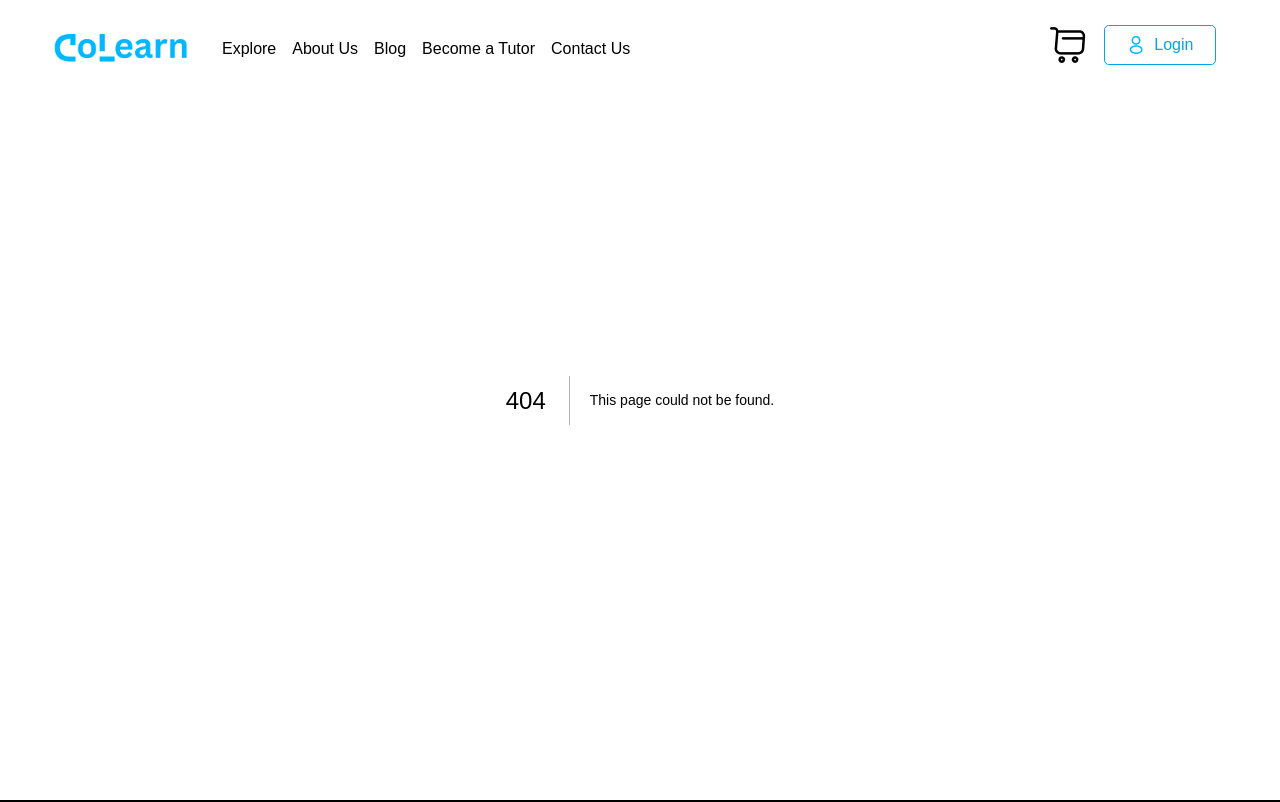
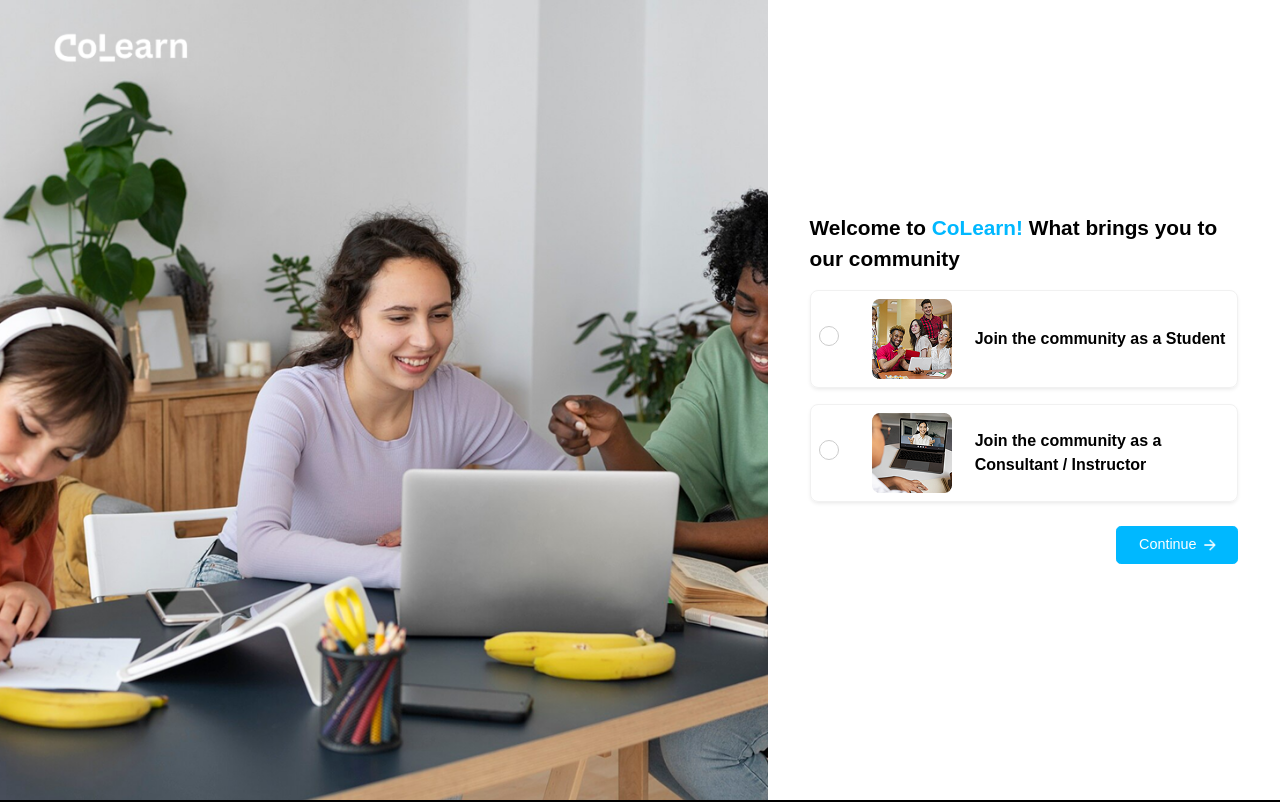
Before and after one commit to TemidayoVictor/colearn, a Next.js app: page /onboarding in a window 1280 px wide. Before the commit this address had no page. Shown: the top 802 px of the page. Built offline with nearby package versions, Linux system fonts and the light colour scheme.

Commit message:
onboarding

```diff
--- a/app/components/Nav.tsx
+++ b/app/components/Nav.tsx
@@ -10,7 +10,7 @@ const Nav = () => {
     const [menuOpen, setMenuOpen] = useState<boolean | null>(false);
     const pathname = usePathname();
     const useVariation1 = ["/", "/about", "/blog", "/become-tutor", "/contact-us", "/explore", "/search", "/view-courses", "/find-consultant"].includes(pathname);
-    const hidesNavOn = ["/authentication/"].some(prefix => pathname.startsWith(prefix));
+    const hidesNavOn = ["/authentication/", "/onboarding"].some(prefix => pathname.startsWith(prefix));
     return (
         <>
             <Link href='/' className={`header hiddenNav ${!hidesNavOn ? 'd-none' : ''}`}>
--- a/app/globals.css
+++ b/app/globals.css
@@ -120,6 +120,10 @@ input, textarea {
   color: var(--grey-text);
 }
 
+.color-fill {
+  color: var(--color-primary-fill);
+}
+
 .nav-olor-black {
   color: var(--black);
 }
@@ -986,6 +990,10 @@ input, textarea {
   background: linear-gradient(to right, #00B8FF, #2F68F5, #2F68F5, #5E17EB);
 }
 
+.auth-right.two {
+  background: var(--white);
+}
+
 .auth-con {
   background-color: var(--white);
   border-radius: .8rem;
@@ -1021,6 +1029,10 @@ input, textarea {
 .auth-con.two {
   scrollbar-width: thin;
   scrollbar-color: #888 #fff;
+}
+
+.auth-con.three {
+  width: 90%;
 }
 
 .auth-flex {
@@ -1424,6 +1436,63 @@ svg.rdp-chevron {
   width: 30%;
 }
 
+/* Onboarding */
+
+.onboarding-select {
+  border: 1px solid var(--grey-lighter);
+  display: flex;
+  align-items: center;
+  justify-content: space-between;
+  padding: .5em;
+  box-shadow: 0 2px 4px -1px rgba(0, 0, 0, 0.1);
+  border-radius: .5em;
+  margin-bottom: 1em;
+}
+
+.onboarding-select.active {
+  border: 1px solid var(--color-primary-fill);
+}
+
+.custom-checkbox {
+  appearance: none; /* Hide default */
+  width: 20px;
+  height: 20px;
+  border: 1px solid #ccc;
+  border-radius: 50%;
+  cursor: pointer;
+  position: relative;
+  transition: background 0.2s ease;
+}
+
+.custom-checkbox:checked {
+  background-color: var(--color-primary-fill);
+  border-color: var(--color-primary-fill);
+}
+
+/* .custom-checkbox:checked::after {
+  content: "";
+  position: absolute;
+  top: 5px;
+  left: 5px;
+  width: 10px;
+  height: 10px;
+  background-color: white;
+  border-radius: 50%;
+} */
+
+.custom-checkbox:checked::after {
+  content: '';
+  position: absolute;
+  left: 6px;
+  top: 3px;
+  width: 5px;
+  height: 10px;
+  border: solid white;
+  border-width: 0 2px 2px 0;
+  transform: rotate(45deg);
+}
+
+
 /* Footer */
 .footer-2 {
   display: flex;
@@ -1913,6 +1982,10 @@ svg.rdp-chevron {
     padding: 1.5em;
   }
 
+  .auth-con.three {
+    width: 100%;
+  }
+
   .auth-con.two {
     max-height: none;
     overflow-y: visible;
--- /dev/null
+++ b/app/onboarding/page.tsx
@@ -0,0 +1,101 @@
+'use client';
+import React, {useState} from "react";
+import Image from "next/image";
+import Link from "next/link";
+
+const Onboarding = () => {
+
+    const [selected, setSelected] = useState<string | null>(null);
+
+    const handleSelect = (id: string) => {
+        setSelected(prev => (prev === id ? null : id));
+    };
+
+    return (
+        <div>
+            <div className="auth">
+                <div className="auth-left">
+                    <div className="auth-left-img-cont relative">
+                        <Image
+                            aria-hidden
+                            src="/assets/images/Sign up slider.png"
+                            alt="Facebook Logo"
+                            fill
+                            className="hero-img two"
+                        />
+                    </div>
+                </div>
+
+                <div className="auth-right two">
+                    <div className="auth-con three">
+                        <h2 className="title-2">Welcome to <span className="color-fill">CoLearn!</span> What brings you to our community</h2>
+                        <div className="mt-[1em] mb-[1.5em]">
+                            <div className={`onboarding-select cursor-pointer ${selected == 'student' ? 'active' : ''}`} onClick={() => handleSelect('student')}>
+                                <div className="custom-checkbox-wrapper w-[10%]">
+                                    <input
+                                        type="checkbox"
+                                        className="custom-checkbox"
+                                        checked={selected === 'student'}
+                                        onChange={() => handleSelect('student')}
+                                    />
+                                </div>
+                                <div className="w-[22%]">
+                                    <Image
+                                        aria-hidden
+                                        src="/assets/images/onboarding-1.png"
+                                        alt="Colearn Image"
+                                        width={80}
+                                        height={80}
+                                        className="object-cover"
+                                    />
+                                </div>
+                                <p className="w-[62%] font-semibold">Join the community as a Student</p>
+                            </div>
+
+                            <div className={`onboarding-select cursor-pointer ${selected == 'instructor' ? 'active' : ''}`}  onClick={() => handleSelect('instructor')}>
+                                <div className="custom-checkbox-wrapper w-[10%]">
+                                <input
+                                    type="checkbox"
+                                    className="custom-checkbox"
+                                    checked={selected === 'instructor'}
+                                    onChange={() => handleSelect('student')}
+                                />
+                                </div>
+                                <div className="w-[22%]">
+                                    <Image
+                                        aria-hidden
+                                        src="/assets/images/onboarding-2.png"
+                                        alt="Colearn Image"
+                                        width={80}
+                                        height={80}
+                                        className="object-cover"
+                                    />
+                                </div>
+                                <p className="w-[62%] font-semibold">Join the community as a Consultant / Instructor</p>
+                            </div>
+
+                            <div className="flex justify-end mt-[1.5rem]">
+                                <Link href='/' className="bt-btn btn btn-primary-fill">
+                                    <span>Continue</span>
+                                    <span>
+                                        <Image
+                                            aria-hidden
+                                            src="/assets/images/arrow-right.png"
+                                            alt="Colearn Logo"
+                                            width={12}
+                                            height={12}
+                                            className="object-contain"
+                                        />
+                                    </span>
+                                </Link>
+                            </div>
+                        </div>
+                    </div>
+                </div>
+            </div>
+
+        </div>
+    )
+}
+
+export default Onboarding
```
Also changed, not shown: public/assets/images/onboarding-1.png (renamed from public/assets/images/onborading-1.png).
